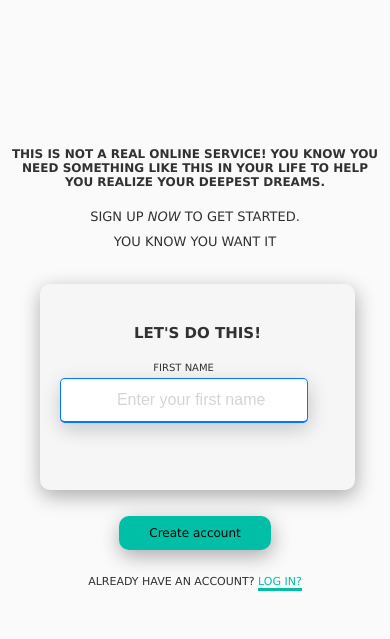
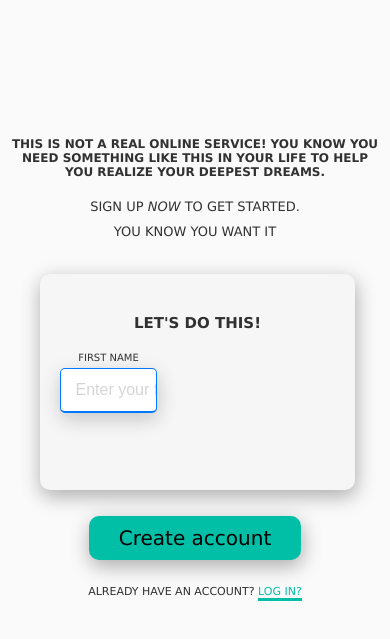
Before and after one commit to Humerous/sign-up-form, a plain HTML site: page sign-up-form/index.html in a window 390 px wide. Shown: the part 77-716 px from the top of the page. Drawn offline with Linux system fonts and the light colour scheme.

Commit message:
Update queries.css
again

```diff
--- a/sign-up-form/css/queries.css
+++ b/sign-up-form/css/queries.css
@@ -1,3 +1,27 @@
+/* Common styles for all screen sizes */
+.form-details {
+  width: 90%;
+  background-color: var(--color--form-bg);
+  color: var(--color--text);
+  text-transform: uppercase;
+  padding: 4rem 2rem;
+  border-radius: 1rem;
+  box-shadow: 0.1rem 0.6rem 2rem 0rem rgba(0, 0, 0, 0.32);
+}
+
+form .user-details .input-box input {
+  height: 4.5rem;
+  width: 100%;
+  outline: none;
+  font-size: 1.6rem;
+  border-radius: 0.5rem;
+  padding-left: 1.5rem;
+  border: 0.1rem solid #ccc;
+  border-bottom-width: 0.2rem;
+  transition: all 0.3s ease;
+}
+
+/* Styles for screens up to 1280px */
 @media only screen and (max-width: 1280px) {
   .main {
     display: grid;
@@ -9,9 +33,11 @@
     row-gap: 3vh;
   }
 
-  .sign-up,
-  .advertise {
+  .sign-up, .advertise {
     font-size: 1.5rem;
+    font-weight: 600;
+    margin: 0 1rem;
+    text-align: center;
   }
 
   .bg-image {
@@ -35,15 +61,8 @@
   }
 
   .service {
-    font-weight: 600;
+    font-size: 1.2rem;
     margin: 0 1rem 2rem;
-    text-align: center;
-  }
-
-  .sign-up,
-  .advertise {
-    font-weight: 600;
-    margin: 0 1rem;
     text-align: center;
   }
 
@@ -51,8 +70,7 @@
     font-size: 1.6rem;
   }
 
-  .form-container,
-  .form-details {
+  .form-container, .form-details {
     margin: 0 2rem;
     text-align: center;
   }
@@ -62,6 +80,7 @@
   }
 }
 
+/* Styles for screens up to 768px */
 @media only screen and (max-width: 768px) {
   .content {
     align-items: center;
@@ -70,9 +89,9 @@
     padding: 0;
   }
 
-  .sign-up,
-  .advertise {
+  .sign-up, .advertise {
     font-size: 1.5rem;
+    font-weight: 600;
   }
 
   .bg-image {
@@ -101,8 +120,7 @@
     text-align: center;
   }
 
-  .sign-up,
-  .advertise {
+  .sign-up, .advertise {
     font-size: 1.3rem;
     font-weight: 500;
     margin: 1rem 0;
@@ -113,8 +131,7 @@
     font-size: 1.6rem;
   }
 
-  .form-container,
-  .form-details {
+  .form-container, .form-details {
     border-radius: 1rem;
     margin: 0 2rem;
     text-align: center;
@@ -134,39 +151,16 @@
     top: auto;
   }
 
-  /* FORM */
-
-  form .user-details .input-box {
+  /* Additional form styles for screens up to 768px */
+  .user-details .input-box {
     margin-bottom: 1.5rem;
     width: 90%;
   }
-  form .input-box {
-    display: block;
-    font-weight: 500;
-    margin-bottom: 0.5rem;
-  }
-  .user-details .input-box input:focus {
-    border-bottom-width: 0.2rem;
-    border-radius: 0.5rem;
-    font-size: 1.4rem;
-    height: auto;
-    outline: none;
-    width: 100%;
-  }
-
-  .user-details .input-box input::placeholder {
-    text-align: center;
-  }
-
-  .btn-submit {
-    font-size: 1.2rem;
-  }
 }
 
+/* Styles for screens up to 450px */
 @media only screen and (max-width: 450px) {
-  .user-details .input-box input:focus {
-    border-bottom-width: 0.2rem;
-    border-radius: 0.5rem;
+  .user-details .input-box input {
     height: 4.5rem;
     outline: none;
     width: 100%;
```
